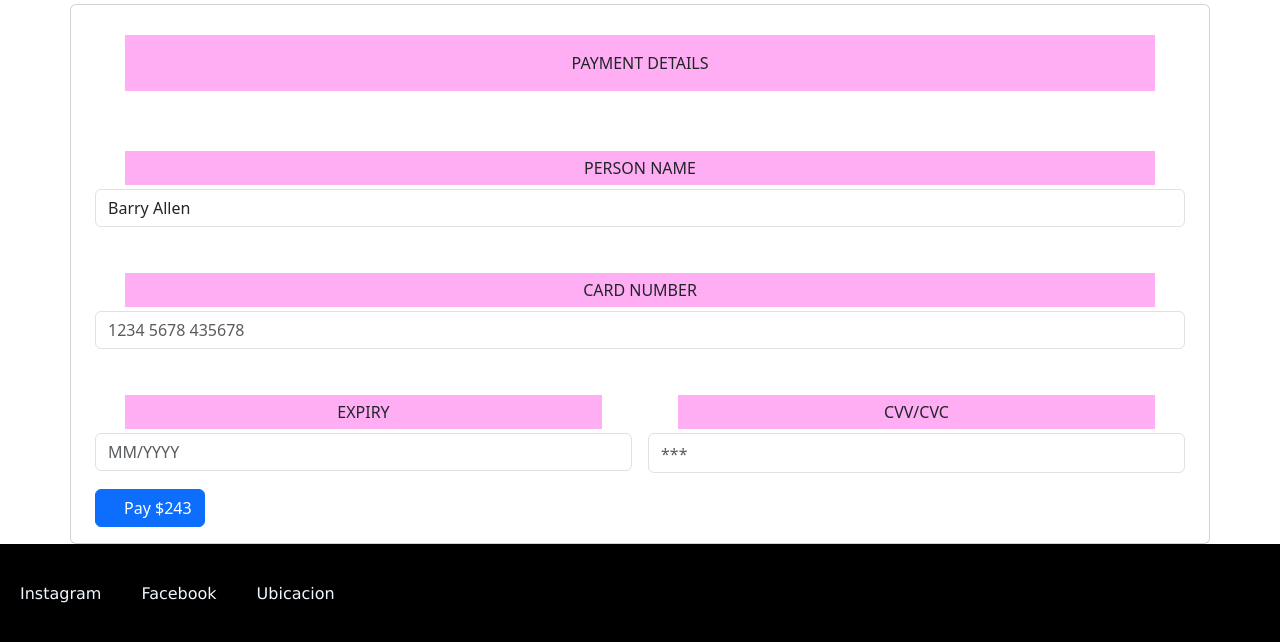
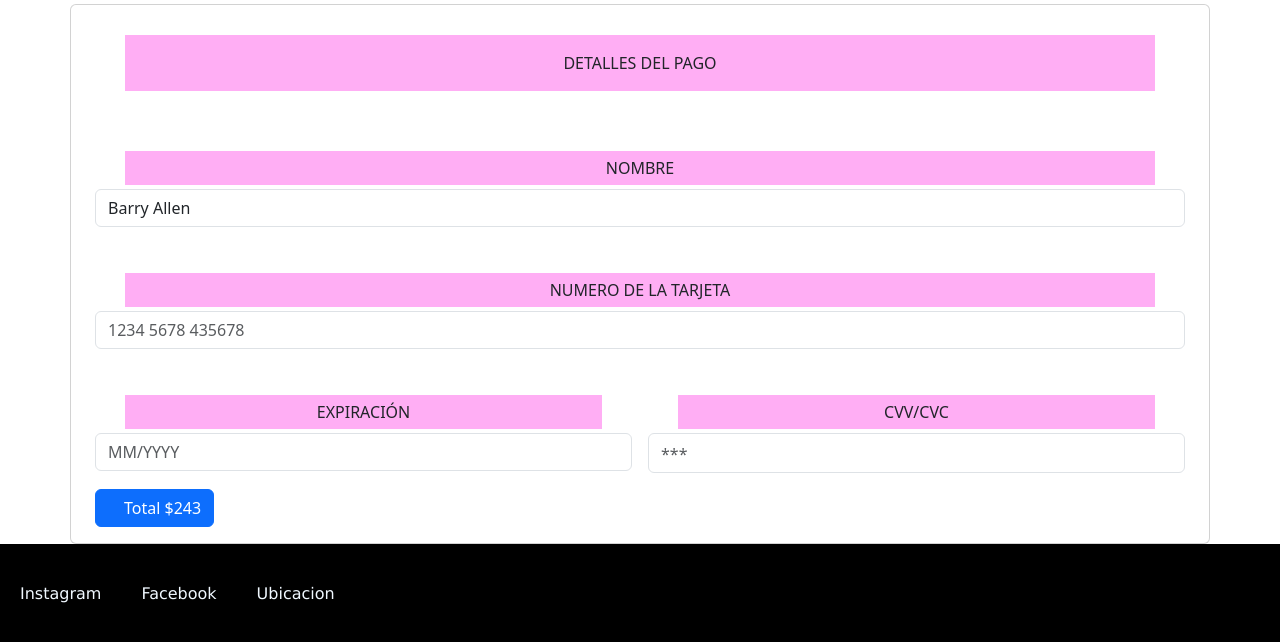
Before and after one commit to ArianaYasminCastro/Preentrega2CastroAriana, a website: page pages/carrito.html in a window 1280 px wide. Shown: the part 172-814 px from the top of the page. Drawn offline with nearby package versions, Linux system fonts and the light colour scheme; some icons are missing; a web font is replaced by a local one.

Commit message:
Hice unos cambios en el carrito

```diff
--- a/pages/carrito.html
+++ b/pages/carrito.html
@@ -63,23 +63,23 @@
         <h2 class="d-flex justify-content-center">CARRITO</h2>
         <div class="container p-0">
           <div class="card px-4">
-              <p class="h8 py-3">Payment Details</p>
+              <p class="h8 py-3">Detalles del pago</p>
               <div class="row gx-3">
                   <div class="col-12">
                       <div class="d-flex flex-column">
-                          <p class="text mb-1">Person Name</p>
+                          <p class="text mb-1">Nombre</p>
                           <input class="form-control mb-3" type="text" placeholder="Name" value="Barry Allen">
                       </div>
                   </div>
                   <div class="col-12">
                       <div class="d-flex flex-column">
-                          <p class="text mb-1">Card Number</p>
+                          <p class="text mb-1">Numero de la tarjeta</p>
                           <input class="form-control mb-3" type="text" placeholder="1234 5678 435678">
                       </div>
                   </div>
                   <div class="col-6">
                       <div class="d-flex flex-column">
-                          <p class="text mb-1">Expiry</p>
+                          <p class="text mb-1">Expiración</p>
                           <input class="form-control mb-3" type="text" placeholder="MM/YYYY">
                       </div>
                   </div>
@@ -91,7 +91,7 @@
                   </div>
                   <div class="col-12">
                       <div class="btn btn-primary mb-3">
-                          <span class="ps-3">Pay $243</span>
+                          <span class="ps-3">Total $243</span>
                           <span class="fas fa-arrow-right"></span>
                       </div>
                   </div>
```
